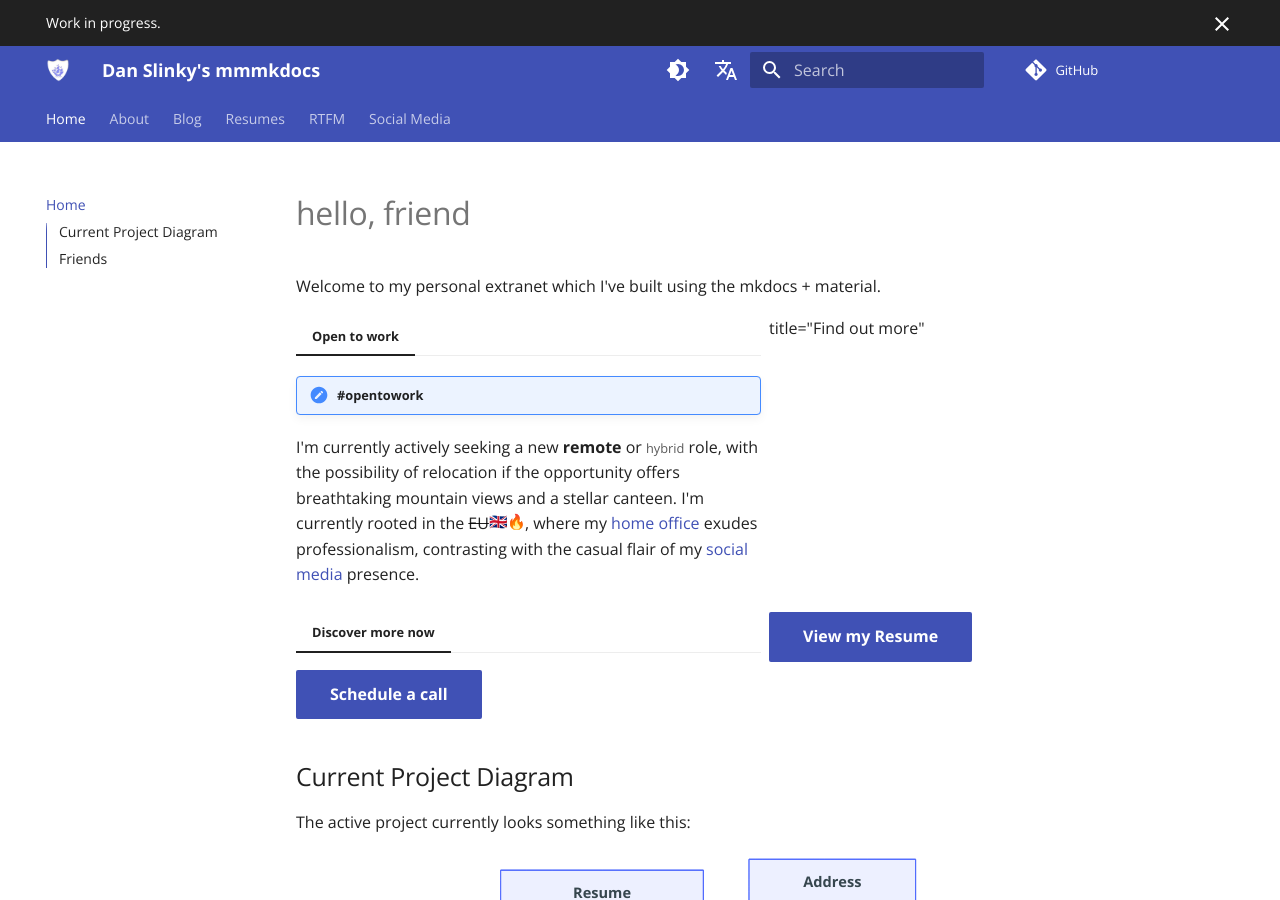
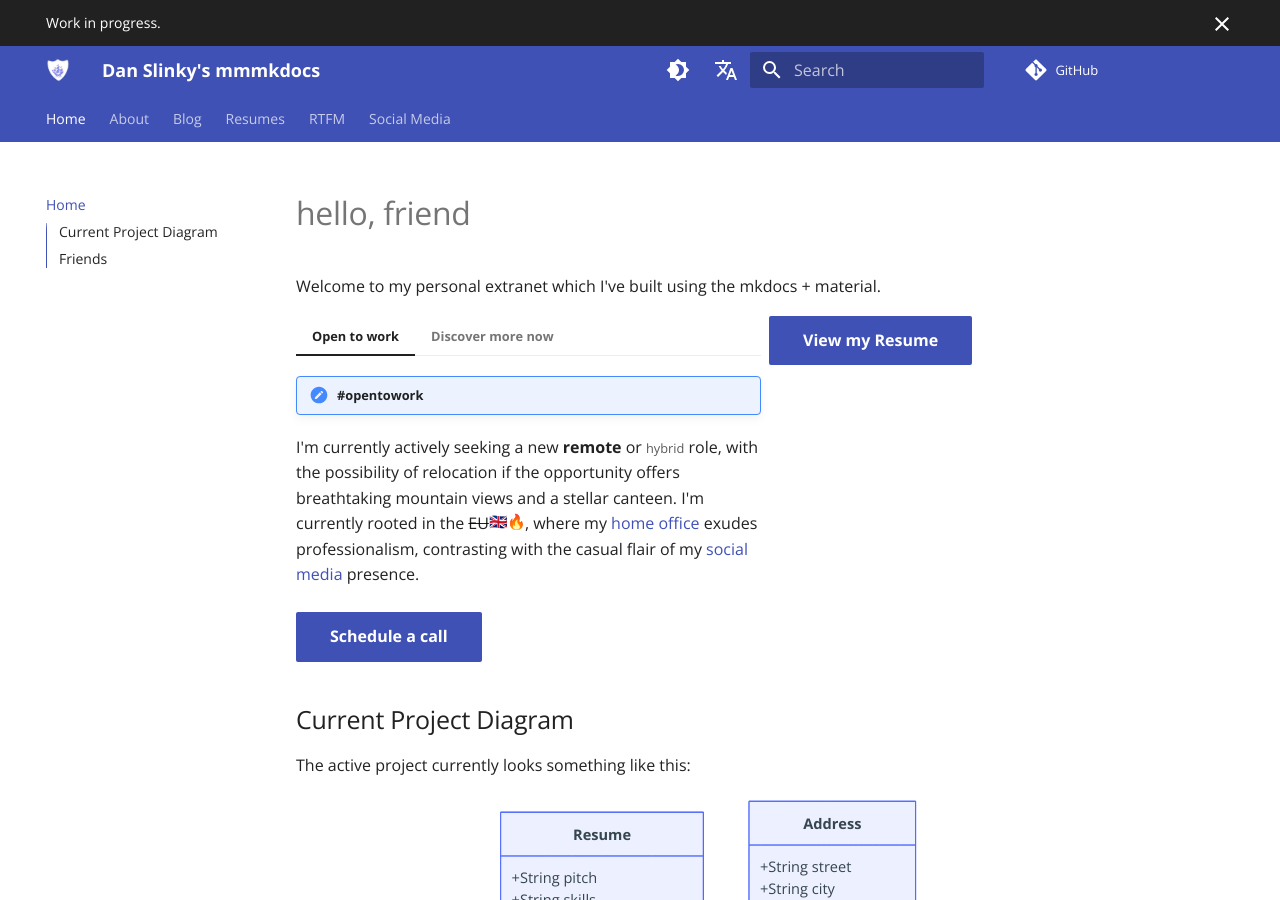
Before and after one commit to danslinky/danslinky.co.uk, an MkDocs documentation site: the page built from docs/index.md, in a window 1280 px wide and 900 px high. Built offline with MkDocs 1.6.1 and Material for MkDocs 9.7.7, drawn with Linux system fonts in a browser that asks for light colours; emoji names are drawn with the system emoji font; plug-ins that fetch from the network failed and are left out; comment, search, counter and statistics services are not loaded.

Commit message:
no title

```diff
--- a/docs/index.md
+++ b/docs/index.md
@@ -8,7 +8,6 @@ Welcome to my personal extranet which I've built using the mkdocs + material.
     !!! note "#opentowork"
     I'm currently actively seeking a new __remote__ or <small>hybrid</small> role, with the possibility of relocation if the opportunity offers breathtaking mountain views and a stellar canteen. I'm currently rooted in the ~~EU~~:flag_gb::fire:, where my [home office](https://github.com/danslinky/danslinky.co.uk/issues/2) exudes professionalism, contrasting with the casual flair of my [social media](/about) presence.
 
-title="Find out more"
 === "Discover more now"
   [View my Resume](/resumes/markdown){ .md-button .md-button--primary }
 
```
